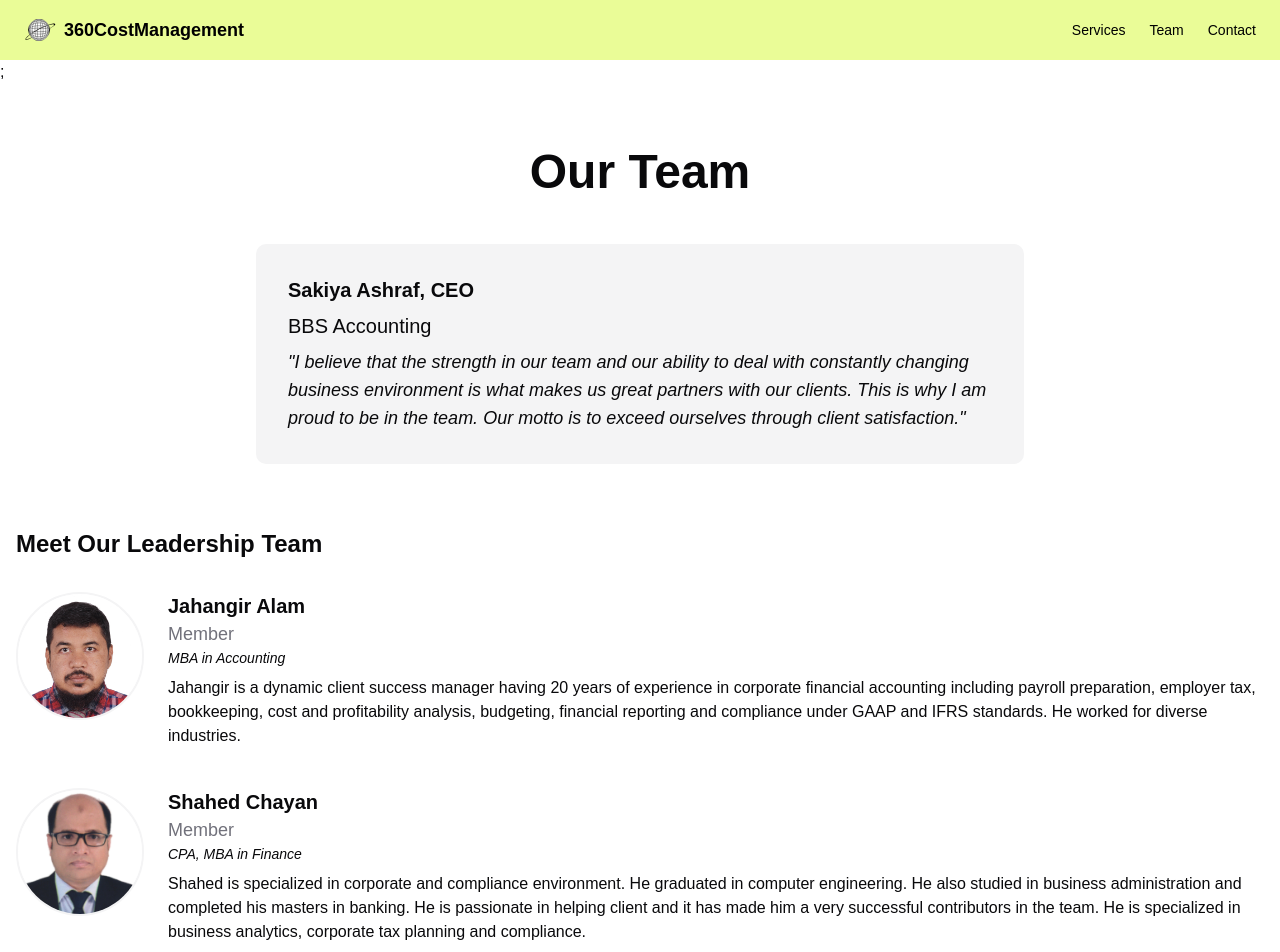
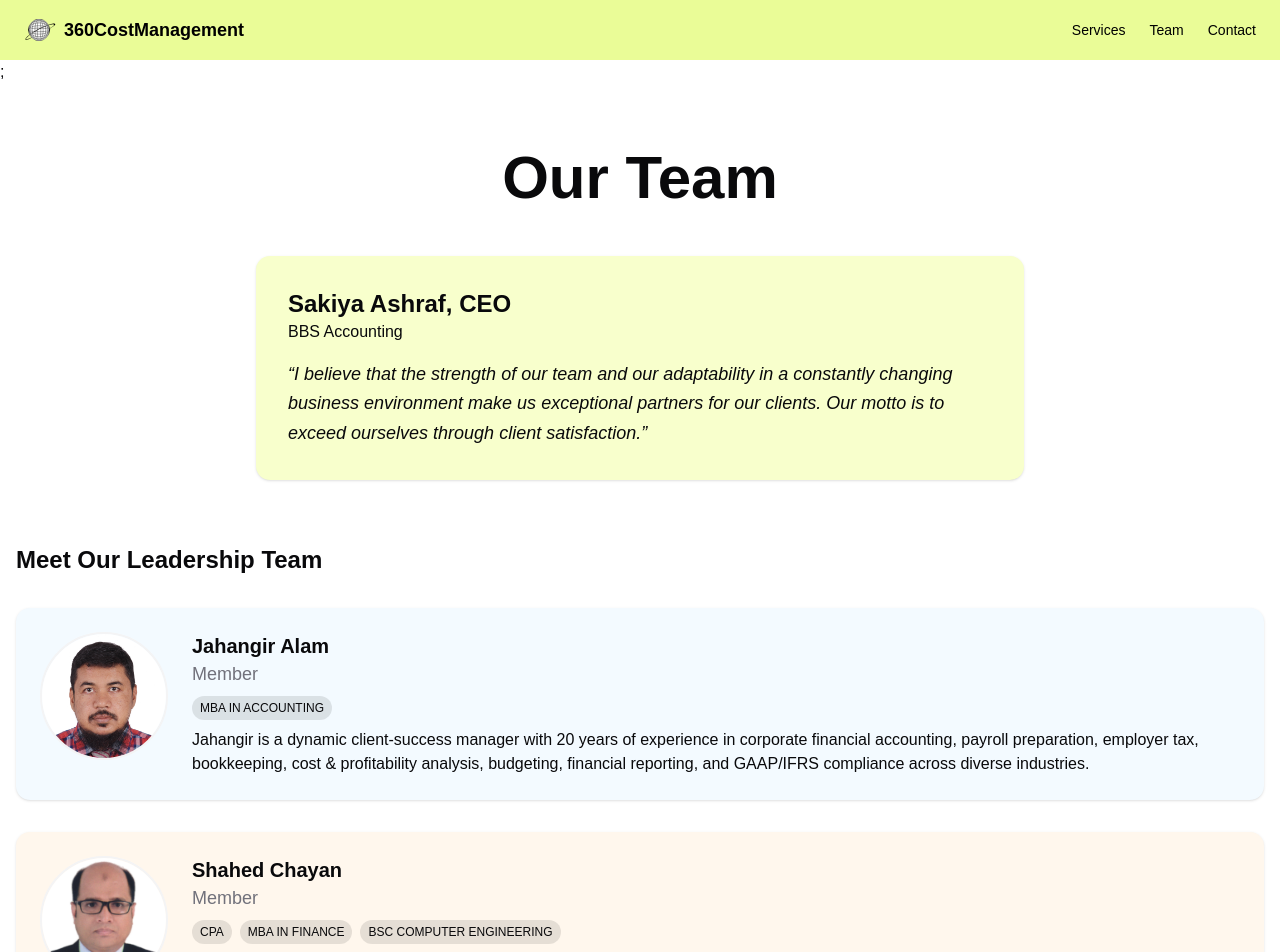
Before and after one commit to ashrafmui/360costmanagement, a Next.js app: page /about in a window 1280 px wide. Shown: the top 952 px of the page. Built offline with nearby package versions, Linux system fonts and the light colour scheme; a web font is replaced by a local one.

Commit message:
updated tab line and made ui changes to team bios

```diff
--- a/src/app/layout.tsx
+++ b/src/app/layout.tsx
@@ -3,8 +3,16 @@ import { Familjen_Grotesk } from 'next/font/google';
 import "./globals.css";
 
 export const metadata: Metadata = {
-  title: "Create Next App",
-  description: "Generated by create next app",
+  title: "360 Cost Management",
+  description: "Accounting & consulting services that put your costs in focus.",
+  icons: {
+    icon: [
+      { url: "/favicon.ico" },           // default
+      { url: "/logo.svg", type: "image/svg+xml" },
+    ],
+    shortcut: "/favicon.ico",            // Windows / legacy
+    apple: "/apple-touch-icon.png",      // iOS
+  },
 };
 const familjenGrotesk = Familjen_Grotesk({
   subsets: ['latin'],
--- a/src/components/Team2.tsx
+++ b/src/components/Team2.tsx
@@ -1,74 +1,112 @@
 import Image from "next/image"
 
+/** ——— Types ——— */
+interface TeamMember {
+  name: string
+  title: string
+  degrees: string[]          // ⬅ multiple degree entries
+  bio: string
+  avatar: string
+  bgColor?: string           // ⬅ per-card background override
+}
+
+/** ——— Component ——— */
 export default function TeamPage() {
-  const teamMembers = [
+  const teamMembers: TeamMember[] = [
     {
       name: "Jahangir Alam",
       title: "Member",
-      degrees: "MBA in Accounting",
-      bio: "Jahangir is a dynamic client success  manager having 20 years of experience in corporate financial accounting including payroll preparation, employer tax, bookkeeping, cost and profitability analysis, budgeting, financial reporting and compliance under GAAP and IFRS standards. He worked for diverse industries.",
+      degrees: ["MBA in Accounting"],
+      bio: `Jahangir is a dynamic client-success manager with 20 years of experience
+            in corporate financial accounting, payroll preparation, employer tax,
+            bookkeeping, cost & profitability analysis, budgeting, financial
+            reporting, and GAAP/IFRS compliance across diverse industries.`,
       avatar: "/jahangir_alam.jpg",
+      bgColor: "bg-[#F3FAFF]",   // pale blue
     },
     {
       name: "Shahed Chayan",
       title: "Member",
-      degrees: "CPA, MBA in Finance",
-      bio: "Shahed is specialized in corporate and compliance environment. He graduated in computer engineering. He also studied in business administration and completed his masters in banking. He is passionate in helping client and it has made him a very successful contributors in the team. He is specialized in business analytics, corporate tax planning and compliance.",
+      degrees: ["CPA", "MBA in Finance", "BSc Computer Engineering"],
+      bio: `Shahed specialises in corporate tax planning, compliance, and
+            business analytics. His passion for client success has made him an
+            invaluable contributor to the team.`,
       avatar: "/shahed_chayan.jpg",
+      bgColor: "bg-[#FFF7ED]",   // pale peach
     },
     {
       name: "Jewel Ashraf",
       title: "Advisor",
-      degrees: "MS in Finance",
-      bio: "Jewel is a strategic leader of financial management with 360 background in business administration. He has Master of Finance, Master of Business Administration, Master of Management. He also studied in Cost and Management Accounting post graduate courses. For more than last 20 years he has been playing a vital leadership rule in corporate finance, accounting, auditing, HR, and business administration of different industries. Jewel's advisory role assists us in meeting our client satisfaction.",
+      degrees: ["MS in Finance", "MBA", "Master of Management"],
+      bio: `For 20+ years Jewel has provided leadership in corporate finance,
+            accounting, auditing, HR, and business administration. His advisory
+            role helps us consistently exceed client expectations.`,
       avatar: "/jewel_ashraf.jpg",
+      bgColor: "bg-[#F1FDF6]",   // pale green
     },
   ]
 
   return (
     <div className="container mx-auto px-4 py-12 md:py-16">
-      <h1 className="text-5xl font-bold text-center mb-12">Our Team</h1>
+      <h1 className="text-6xl font-bold text-center mb-12">Our Team</h1>
 
-      {/* CEO Section */}
-      <div className="mb-16 max-w-3xl mx-auto">
-        <div className="bg-muted p-8 rounded-lg">
-          <h2 className="text-xl font-semibold mb-2">Sakiya Ashraf, CEO</h2>
-          <h3 className="text-xl font-regular mb-2">BBS Accounting</h3>
-          <blockquote className="text-lg italic">
-            &quot;I believe that the strength in our team and our ability to deal with constantly changing business
-            environment is what makes us great partners with our clients.
-            This is why I am proud to be in the team. Our motto is to exceed ourselves through client satisfaction.&quot;
+      {/* ——— CEO ——— */}
+      <section className="mb-16 max-w-3xl mx-auto">
+        <div className="bg-[#f8ffcc] dark:bg-[#243B55] p-8 rounded-xl shadow-sm">
+          <h2 className="text-2xl font-semibold">Sakiya Ashraf, CEO</h2>
+          <p className="font-medium mb-4">BBS Accounting</p>
+          <blockquote className="italic text-lg leading-relaxed">
+            “I believe that the strength of our team and our adaptability in a
+            constantly changing business environment make us exceptional
+            partners for our clients. Our motto is to exceed ourselves through
+            client satisfaction.”
           </blockquote>
         </div>
-      </div>
+      </section>
 
-      {/* Team Members Section */}
-      <div className="space-y-12">
+      {/* ——— Leadership ——— */}
       <h2 className="text-2xl font-bold mb-8">Meet Our Leadership Team</h2>
 
-        <div className="space-y-10">
-          {teamMembers.map((member, index) => (
-            <div key={index} className="flex flex-col md:flex-row gap-6 items-start">
+      <div className="space-y-8">
+        {teamMembers.map((m) => (
+          <article
+            key={m.name}
+            className={`flex flex-col md:flex-row gap-6 items-start p-6 rounded-xl shadow-sm ${m.bgColor ?? "bg-muted"}`}
+          >
+            {/* Avatar */}
             <div className="flex-shrink-0">
               <div className="rounded-full overflow-hidden w-24 h-24 md:w-32 md:h-32 border-2 border-muted">
                 <Image
-                    src={member.avatar || "/placeholder.svg"}
-                    alt={member.name}
+                  src={m.avatar || "/placeholder.svg"}
+                  alt={m.name}
                   width={128}
                   height={128}
                   className="object-cover"
                 />
               </div>
             </div>
+
+            {/* Details */}
             <div className="flex-1">
-                <h3 className="text-xl font-bold">{member.name}</h3>
-                <p className="text-lg text-muted-foreground">{member.title}</p>
-                <p className="text-sm italic mb-2">{member.degrees}</p>
-                <p>{member.bio}</p>
+              <h3 className="text-xl font-bold">{m.name}</h3>
+              <p className="text-lg text-muted-foreground">{m.title}</p>
+
+              {/* Degree badges */}
+              <ul className="flex flex-wrap gap-2 my-2">
+                {m.degrees.map((deg) => (
+                  <li
+                    key={deg}
+                    className="text-xs font-medium uppercase bg-black/10 dark:bg-white/10 px-2 py-1 rounded-full whitespace-nowrap"
+                  >
+                    {deg}
+                  </li>
+                ))}
+              </ul>
+
+              <p>{m.bio}</p>
             </div>
-            </div>
+          </article>
         ))}
-        </div>
       </div>
     </div>
   )
```
Lines whose indentation alone changed are shown as unchanged.
